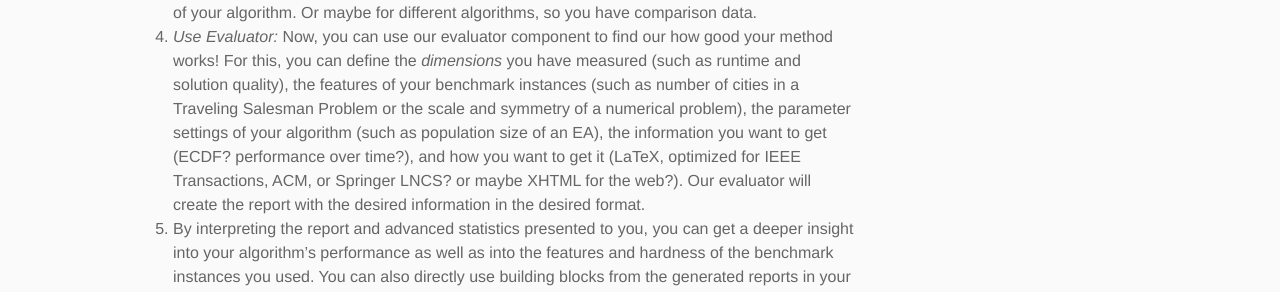
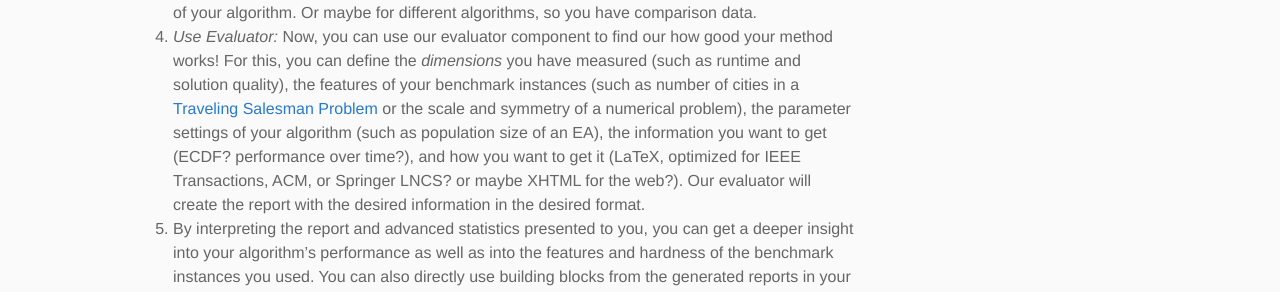
Before and after one commit to optimizationBenchmarking/optimizationBenchmarking.github.io, a Jekyll site: the page built from index.md, in a window 1280 px wide. Shown: the part 1112-1404 px from the top of the page. Built offline with Jekyll 4.4.1, drawn with Linux system fonts in a browser that asks for light colours; part of the change alters nothing that is shown.

Commit message:
more cleanup 5

```diff
--- a/index.md
+++ b/index.md
@@ -27,7 +27,7 @@ The {{ site.projectNameStyled }} framework prescribes the following work flow:
 1. *Algorithm Implementation:* You implement your algorithm. Do it in a way so that you can generate log files containing rows such as (`passed runtime`, `best solution quality so far`) for each run (execution) of your algorithm. You are free to use any programming language and run it in any environment you want. We don't care about that, we just want the text files you have generated.
 2. *Choose Benchmark Instances:* Choose a set of (well-known) problem instances to apply your algorithm to.
 3. *Experiments:* Well, run your algorithm, i.e., apply it a few times to each benchmark instance. You get the log files. Actually, you may want to do this several times with different parameter settings of your algorithm. Or maybe for different algorithms, so you have comparison data.
-4. *Use Evaluator:* Now, you can use our evaluator component to find our how good your method works! For this, you can define the *dimensions* you have measured (such as runtime and solution quality), the features of your benchmark instances (such as number of cities in a Traveling Salesman Problem or the scale and symmetry of a numerical problem), the parameter settings of your algorithm (such as population size of an EA), the information you want to get (ECDF? performance over time?), and how you want to get it (LaTeX, optimized for IEEE Transactions, ACM, or Springer LNCS? or maybe XHTML for the web?). Our evaluator will create the report with the desired information in the desired format.
+4. *Use Evaluator:* Now, you can use our evaluator component to find our how good your method works! For this, you can define the *dimensions* you have measured (such as runtime and solution quality), the features of your benchmark instances (such as number of cities in a [Traveling Salesman Problem](https://thomasweise.github.io/research/areas/tsp) or the scale and symmetry of a numerical problem), the parameter settings of your algorithm (such as population size of an EA), the information you want to get (ECDF? performance over time?), and how you want to get it (LaTeX, optimized for IEEE Transactions, ACM, or Springer LNCS? or maybe XHTML for the web?). Our evaluator will create the report with the desired information in the desired format.
 5. By interpreting the report and advanced statistics presented to you, you can get a deeper insight into your algorithm's performance as well as into the features and hardness of the benchmark instances you used. You can also directly use building blocks from the generated reports in your publications.
 
 ## Posts
```
